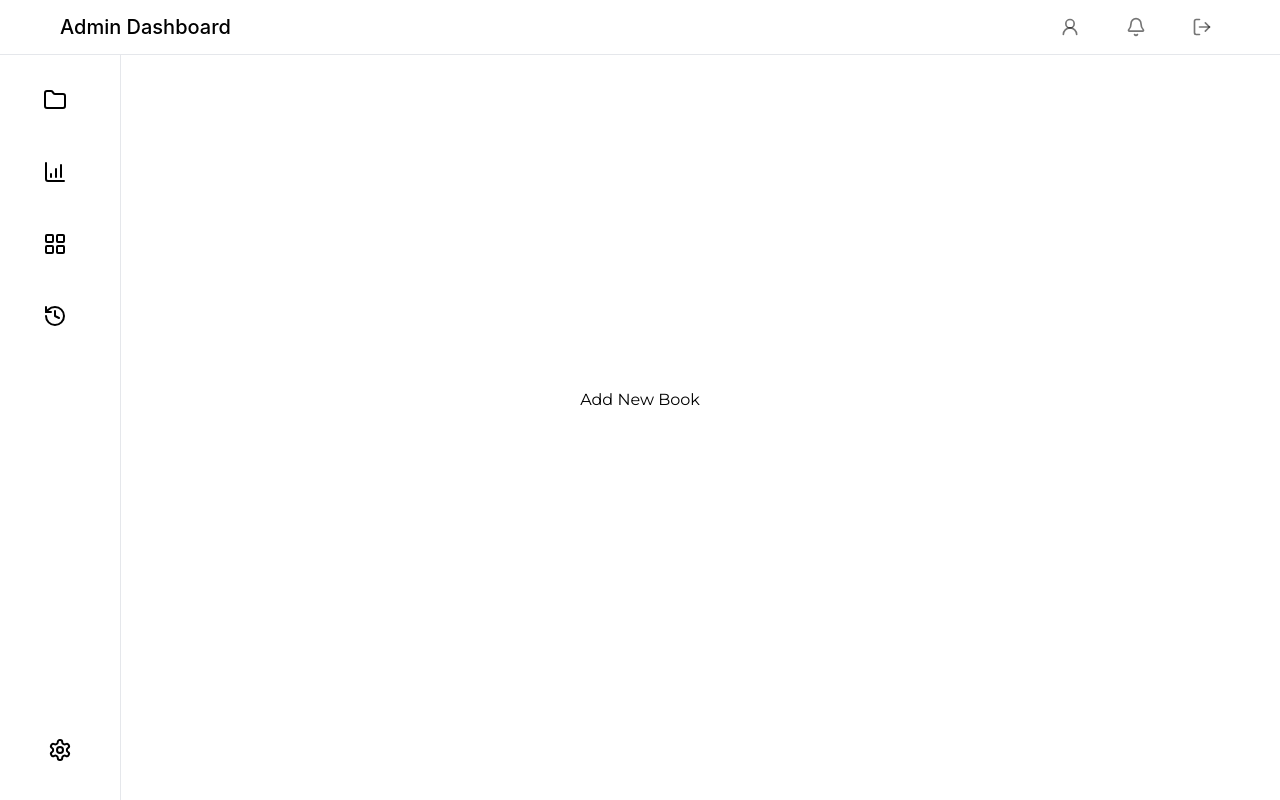
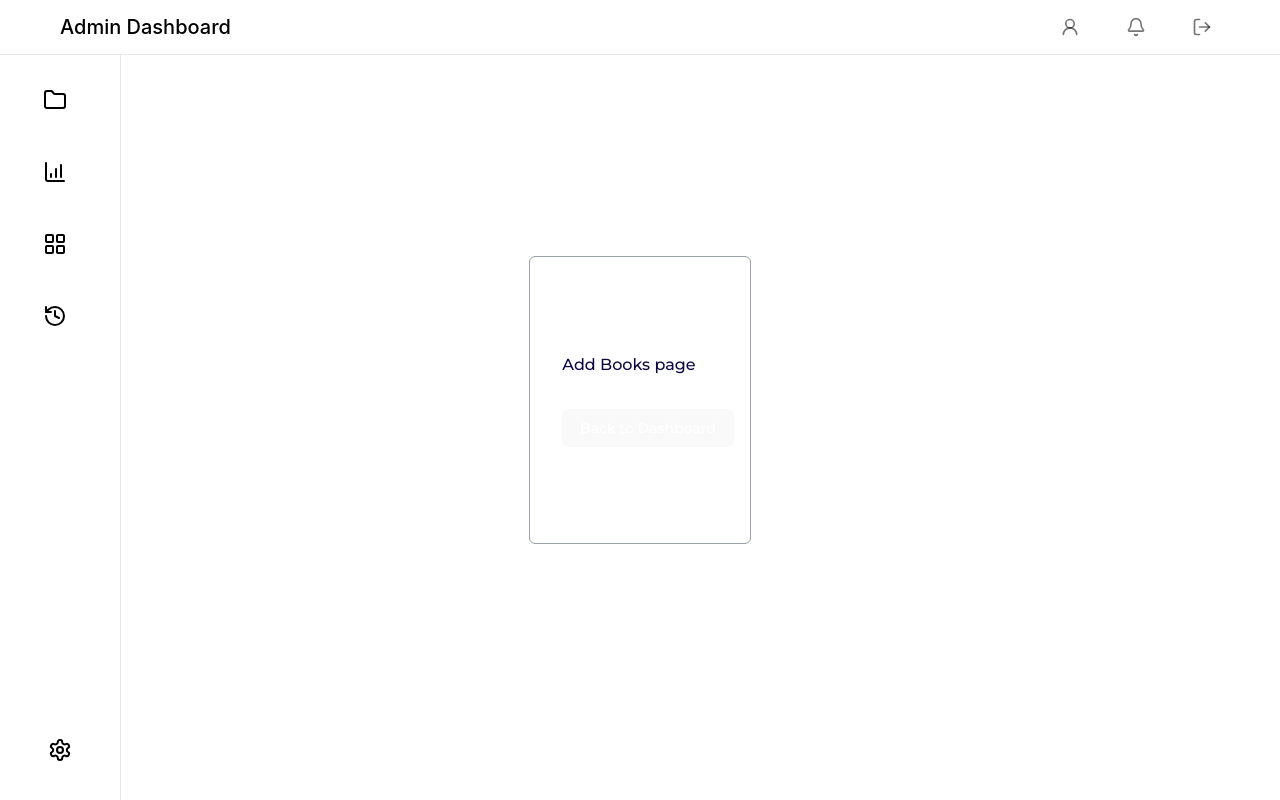
Before and after one commit to Rithik2211/book-store-management, a React (Vite) app in the folder frontend/: page /dashboard/add-new-book in a window 1280 px wide. Built offline with nearby package versions, Linux system fonts and the light colour scheme; no server answers; sample sign-in values are in the browser's storage.

Commit message:
added nav for dashboard

```diff
--- /dev/null
+++ b/frontend/src/components/Admin/AddBooks.tsx
@@ -0,0 +1,37 @@
+import React from 'react'
+import { useNavigate } from 'react-router-dom';
+
+const AddBooks = () => {
+    const navigate = useNavigate();
+    return (
+    //   <div className='flex flex-col justify-between items-center gap-3 w-full'>
+    //       <h1>Add Books page</h1>
+    //       <button className='flex flex-row gap-2 justify-between items-center text-sm' onClick={() => navigate("/dashboard")}> Back to Dashboard</button>
+    //   </div>
+        <div className="flex flex-row items-center h-72 justify-center gap-4 rounded-md border border-gray-400">
+            <div className="h-72 flex-shrink-0">
+                {/* <img
+                    src={`/books/${BooksDataProps.coverImage}`}
+                    alt=""
+                    className="w-full bg-cover p-2 rounded-md cursor-pointer "
+                /> */}
+            </div>
+
+            <div className='p-4 flex flex-col justify-start items-start text-start'>
+                <h3 className="text-md font-medium text-[#0D0842] mb-3">
+                    Add Books page
+                </h3>
+                {/* <p className="text-sm text-[#0D0842] mb-5 line-clamp-2">{BooksDataProps.description}</p> */}
+                <p className="font-normal mb-5">
+                    {/* ${BooksDataProps.newPrice} <span className="line-through font-normal ml-2">${BooksDataProps.oldPrice}</span> */}
+                </p>
+                <div className='flex flex-row gap-2'>
+                    {/* <button className='bg-button text-white px-5 py-1 rounded-[8px] flex flex-row gap-1 md:gap-3 text-sm focus:outline-none' onClick={() => handleAddItemsToCart(BooksDataProps)}><img src='/basket.svg' alt='basket' className='w-3 h-5' />Basket</button> */}
+                    <button className='flex flex-row gap-2 justify-between items-center text-sm' onClick={() => navigate("/dashboard")}> Back to Dashboard</button>
+                </div>
+            </div>
+        </div>
+    )
+}
+
+export default AddBooks;
--- a/frontend/src/components/Admin/DashboardHome.tsx
+++ b/frontend/src/components/Admin/DashboardHome.tsx
@@ -5,8 +5,10 @@ import BarChart from '../Charts/BarChart';
 import { useFetchAllBooksQuery } from '../../redux/books/booksApi';
 import { CircularProgress } from '@mui/material';
 import OrderTable from '../Charts/OrderTable';
+import { useNavigate } from 'react-router-dom';
 
 const DashboardHome = () => {
+  const navigate = useNavigate();
   const {data : FilterBooksProps=[], isLoading, isError} = useFetchAllBooksQuery(undefined);
 
   const trendingBooks = FilterBooksProps.filter((book) => book.trending === true);
@@ -29,6 +31,9 @@ const DashboardHome = () => {
 
   if (isLoading){
     return <CircularProgress />
+  }
+  if (isError){
+    return <div>Error While Getting the data</div>
   }
 
   const barChartLabel = FilterBooksProps.reduce((acc, item) => {
@@ -64,10 +69,10 @@ const DashboardHome = () => {
          <h3 className='text-gray-500 items-start'>Book Store Inventory</h3>
         </div>
         <div className='flex flex-row gap-3'>
-          <button className='flex flex-row gap-2 justify-between items-center bg-white text-black border-black border-1 text-sm'> <Pencil className='w-4 h-5' />Manage Books</button>
-          <button className='flex flex-row gap-2 justify-between items-center text-sm'> <Plus className='w-4 h-5' /> Add New Books</button>
+          <button className='flex flex-row gap-2 justify-between items-center bg-white text-black border-black border-1 text-sm' onClick={() => navigate('/dashboard/manage-books')}> <Pencil className='w-4 h-5' />Manage Books</button>
+          <button className='flex flex-row gap-2 justify-between items-center text-sm' onClick={() => navigate('/dashboard/add-new-book')}> <Plus className='w-4 h-5' /> Add New Books</button>
         </div>
-        </div>
+      </div>
       <div className='flex flex-row justify-between items-center gap-3 my-[30px] mx-[5px]'>
           <div className='flex flex-row justify-between items-center gap-3 bg-gray-100 rounded-md w-[280px] h-[100px] p-[20px] hover:shadow-md'>
             <div className='rounded-full p-5 bg-violet-200'>
@@ -92,7 +97,7 @@ const DashboardHome = () => {
               <TrendingDown  className='w-6 h-6 text-red-600'/>
             </div>
             <div className='flex flex-col justify-between items-center gap-3'>
-              <h3 className='font-medium text-lg flex flex-row'>{trendingBooks.length} (<p>{FilterBooksProps.length/100 * trendingBooks.length} %</p>)</h3>
+              <h3 className='font-medium text-lg flex flex-row'>{trendingBooks.length} (<p className='text-gray-500'>{FilterBooksProps.length/100 * trendingBooks.length} %</p>)</h3>
               <p className=''>Trending Books</p>
             </div>
           </div>
--- /dev/null
+++ b/frontend/src/components/Admin/ManageBooks.tsx
@@ -0,0 +1,14 @@
+import React from 'react'
+import { useNavigate } from 'react-router-dom';
+
+const ManageBooks = () => {
+    const navigate = useNavigate();
+  return (
+    <div className='flex flex-col justify-between items-center gap-3 w-full'>
+        <h1>Manage Books page</h1>
+        <button className='flex flex-row gap-2 justify-between items-center text-sm' onClick={() => navigate("/dashboard")}> Back to Dashboard</button>
+    </div>
+  )
+}
+
+export default ManageBooks;
--- a/frontend/src/routers/router.jsx
+++ b/frontend/src/routers/router.jsx
@@ -13,6 +13,8 @@ import AdminRoute from "./AdminRoute";
 import AdminLogin from "../components/AdminLogin";
 import DashboardHome from "../components/Admin/DashboardHome";
 import AdminDashboard from "../components/Admin/AdminDashboard";
+import ManageBooks from "../components/Admin/ManageBooks";
+import AddBooks from "../components/Admin/AddBooks";
 
 const router =  createBrowserRouter([
     {
@@ -73,7 +75,7 @@ const router =  createBrowserRouter([
             },
             {
                 path : "add-new-book",
-                element : <AdminRoute><div>Add New Book</div></AdminRoute>,
+                element : <AdminRoute><AddBooks /></AdminRoute>,
             },
             {
                 path : "edit-book/:id",
@@ -81,7 +83,7 @@ const router =  createBrowserRouter([
             },
             {
                 path : "manage-books",
-                element : <AdminRoute><div>Manage Books</div></AdminRoute>,
+                element : <AdminRoute><ManageBooks /></AdminRoute>,
             },
         ]
     }
```
